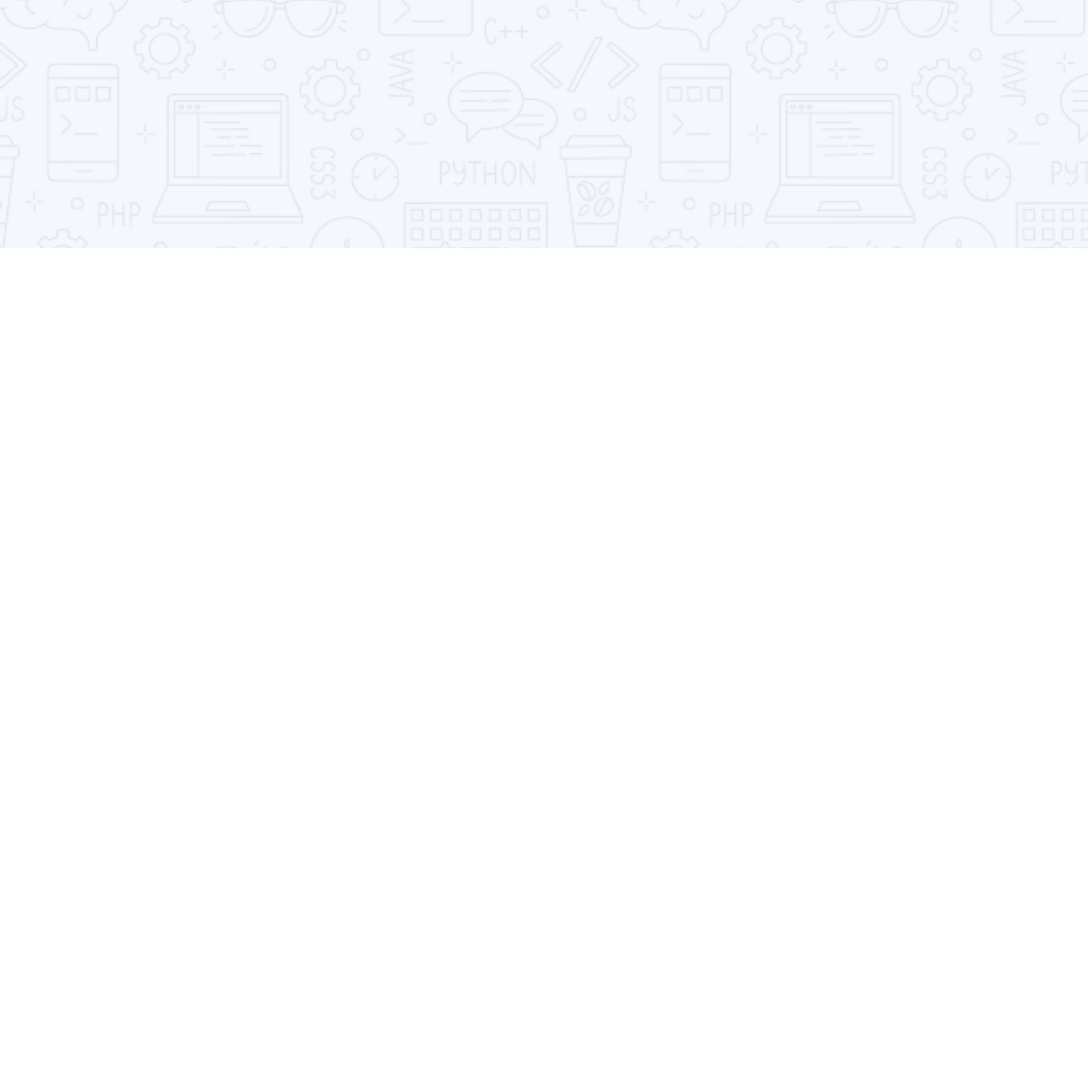
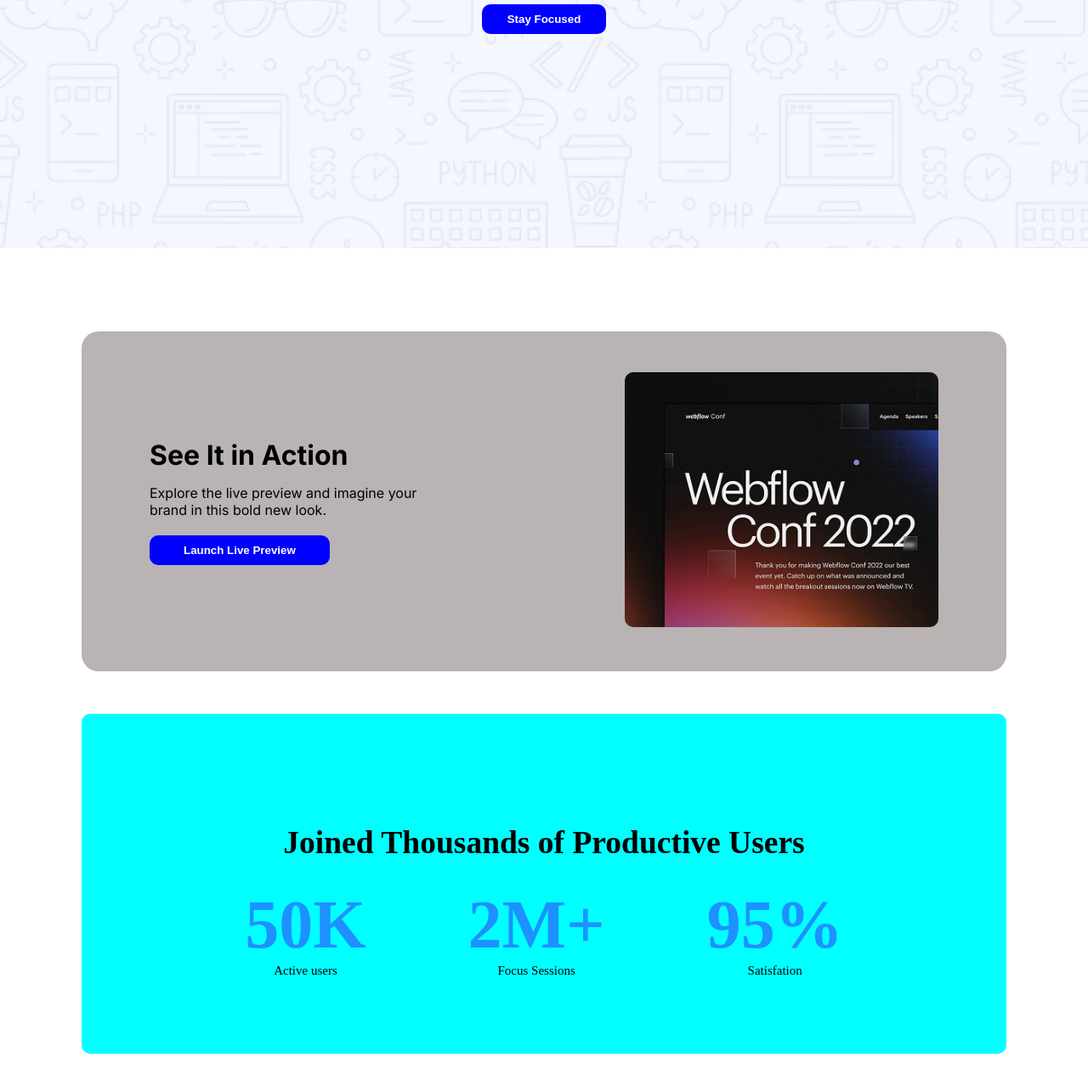
Before and after one commit to masabi73/Assignment-03, a plain HTML site: page index.html in a window 1280 px wide. Shown: the part 360-1638 px from the top of the page at 85% size. Before the commit the page ends 800 px from the top, so only its background shows below. Drawn offline with Linux system fonts and the light colour scheme.

Commit message:
added html

```diff
--- a/index.html
+++ b/index.html
@@ -23,11 +23,8 @@
 
             <section class="heading-button">
             <div class="heading">
-
-            </div>
-
-            <div class="button">
-
+              <h1 class="google-fonts-inter">Cool Dark UI Template for <br> Webflow Agencies!</h1>
+                <button class="btn buttono">Stay Focused</button>
             </div>
 
             </section>
@@ -36,11 +33,57 @@
 
       </header>
 
-      <!-- /* =========================================================== */ -->
+      <!-- /* ===============bt============================================ */ -->
 
       <!-- main starts here -->
 
       <main>
+        <!-- action section starts here -->
+
+          <div class="section-see-2020">
+            <div class="div-see google-fonts-inter">
+                <h1>See It in Action</h1>
+                <p>Explore the live preview and imagine your <br> brand in this bold new look.</p>
+                <button class="btn">Launch Live Preview</button>
+              </div>
+            <div class="image">
+              <img class="imgh" src="./Assets/wc-mini.png" alt="">
+            </div>
+          </div>
+
+          <!-- action section ends here -->
+
+
+         <!-- Production users Section starts here -->
+
+        <section class="sectionf">
+          <div class="main">
+            <div class="productive-section">
+
+           <div class="centered-title">
+             <h1>Joined Thousands of Productive Users</h1>
+           </div>
+
+           <div class="three-data-subtitle">
+           <div>
+             <h1>50K</h1>
+             <p>Active users</p>
+           </div>
+            <div>
+              <h1>2M+</h1>
+             <p>Focus Sessions</p>
+            </div>
+           <div>
+             <h1>95%</h1>
+             <p>Satisfation</p>
+           </div>
+
+
+           </div>
+
+          </div>
+          </div>
+        </section>
 
       </main>
 
--- a/style.css
+++ b/style.css
@@ -21,6 +21,7 @@
     border: none;
     font-weight: 600;
     color: white;
+    cursor: pointer;
 }
 
 .btn:hover{
@@ -36,10 +37,11 @@ header{
     background-repeat: no-repeat;
     height: 670px;
     width: 100%;
+    margin-bottom: 80px;
 }
 
 .nav-bar{
-    background-color: aqua;
+    /* background-color: aqua; */
     width: 70%;
     height: 80px;
     margin: 0px auto 158px auto;
@@ -58,23 +60,133 @@ header{
     font-size: 20px;
 }
 
+/* ++++++++++++++++++++++++++ */
+.heading-button{
+    height: 600px;
+    width: 100%;
+    /* background-color: chartreuse; */
+    margin: 100px auto 100px auto;
 
+}
+.heading{
+    /* background-color: aqua; */
+    width: 80%;
+    margin:0px auto 37px auto;
+    text-align: center;
+    font-size: 40px;
+    font-weight: bold;
+
+}
+
+.Buttno{
+    background-color: azure;
+    height: 40px;
+   font-size: 20px;
+    margin: 0 auto;
+}
+.heading-button .buttono{
+   padding: 10px 30px;
+}
 
 /* --------nav-bar start here------ */
-
-
 
 
 /* header ends here */
 
 /* =========================================================== */
 
-
+main{
+    max-width:  85%;
+    /* background-color: cornflowerblue; */
+    margin: 0 auto;
+}
 
 /* main starts here */
 
+/*action section starts here  */
+.section-see-2020{
+    background-color: rgb(185, 179, 179);
+    /* box-shadow: 1px 1px 3px rgb(206, 182, 182); */
+    border-radius: 20px;
+    height: 400px;
+    max-width: 100%;
+    display: flex;
+    justify-content: space-between;
+    align-items: center;
+    padding: 80px;
+    margin-bottom: 50px;
 
+  }
 
+  .div-see p{
+    margin-top: 15px;
+
+  }
+
+  .div-see button{
+    margin-top: 20px;
+    padding: 10px 40px;
+  }
+
+  .image .imgh{
+      border-radius: 10px;
+       height: 300px;
+       width: 300p;
+  }
+
+  /* action section ends here */
+
+  /* Production users Section starts here  */
+.sectionf{
+    margin-bottom: 100px;
+}
+.main{
+    background-color: aqua;
+    border-radius: 10px;
+    display: flex;
+    justify-content: space-evenly;
+    align-items: center;
+
+}
+.productive-section{
+    /* background-color: rgba(121, 191, 248, 0.815); */
+    height: 400px;
+    border-radius: 10px;
+     /* display: flex;
+    justify-content: s;
+    align-items: center; */
+
+}
+
+.centered-title{
+    /* background-color: darkmagenta; */
+}
+.three-data-subtitle{
+    /* background-color: darkcyan; */
+    display: flex;
+    justify-content: space-between;
+    align-items: center;
+    margin: 10px auto 0 auto;
+}
+ .centered-title{
+   text-align: center;
+   font-size: 25px;
+   margin-top: 130px;
+ }
+.three-data-subtitle div{
+
+    padding: 20px 60px;
+}
+
+.three-data-subtitle h1{
+    font-size: 80px;
+    color: dodgerblue;
+}
+.three-data-subtitle p{
+    font-size: 15px;
+    text-align: center;
+}
+  /*  Production users Section ends here */
 /* main ends here */
 /* =========================================================== */
 
```
